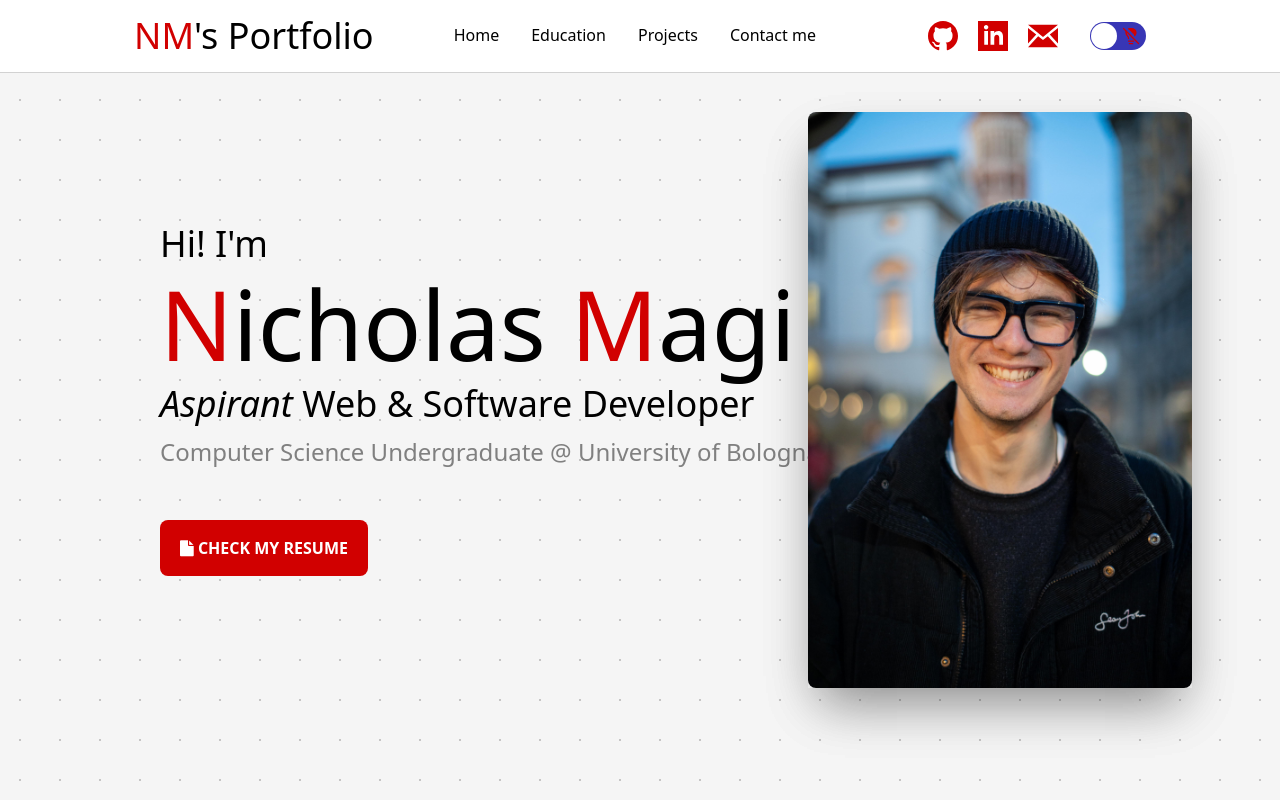
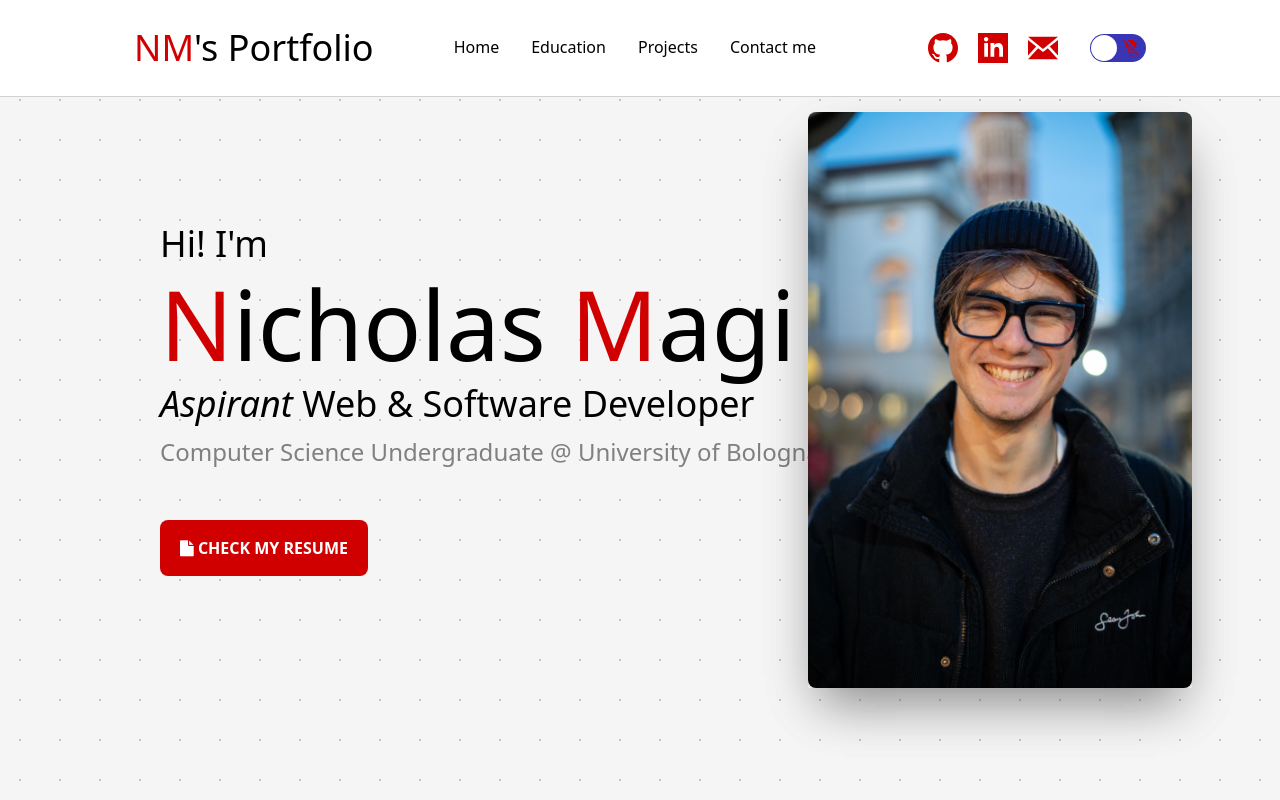
Before and after one commit to Nickolausen/nicholasmagi.it, a React (Vite) app: page / in a window 1280 px wide. Shown: the top 800 px of the page. Built offline with nearby package versions, Linux system fonts and the light colour scheme; no server answers.

Commit message:
minor features

```diff
--- a/src/components/LayoutComponents/Footer.tsx
+++ b/src/components/LayoutComponents/Footer.tsx
@@ -1,8 +1,9 @@
 function Footer()
 {
     return <>
-        <footer className={"mt-20 flex justify-center content-center p-20 text-center text-primary bg-[--nav-bg]"}>
+        <footer className={"mt-20 flex flex-col justify-center content-center p-20 text-center text-primary bg-[--nav-bg]"}>
             <span>Handmade with <i className='fa fa-heart text-[--accent-color]'></i> by <a className='text-[--accent-color]' href='https://github.com/Nickolausen'>Nicholas Magi</a></span>
+            <span className="text-secondary text-xs pt-2">Last update deployed on: { document.lastModified }</span>
         </footer>
     </>
 }
--- a/src/components/LayoutComponents/Navbar.tsx
+++ b/src/components/LayoutComponents/Navbar.tsx
@@ -13,7 +13,7 @@ function Navbar()
     ]
 
     return (
-        <nav className="flex flex-row justify-center w-screen fixed z-10 bg-[--nav-bg] text-primary">
+        <nav className="flex flex-row justify-center w-screen fixed z-10 bg-[--nav-bg] text-primary py-3">
             <div className="w-screen lg:w-auto max-w-screen-xl flex flex-wrap items-center justify-between p-4">
                 <a href="#home" className="exclude flex items-center space-x-3 rtl:space-x-reverse pe-auto lg:pe-20">
                     <span className="self-center text-4xl whitespace-nowrap">
```
